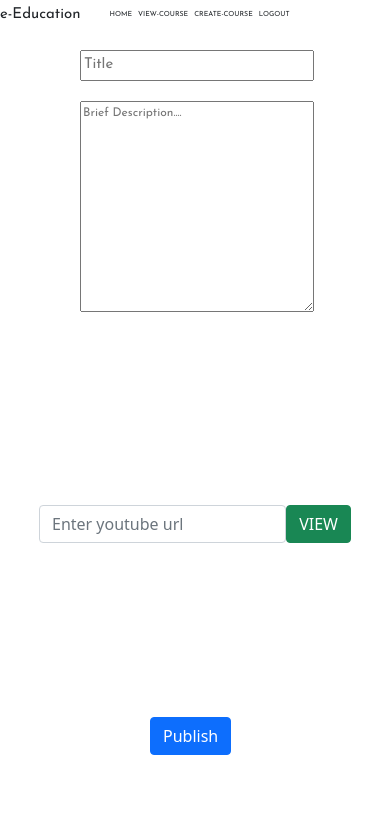
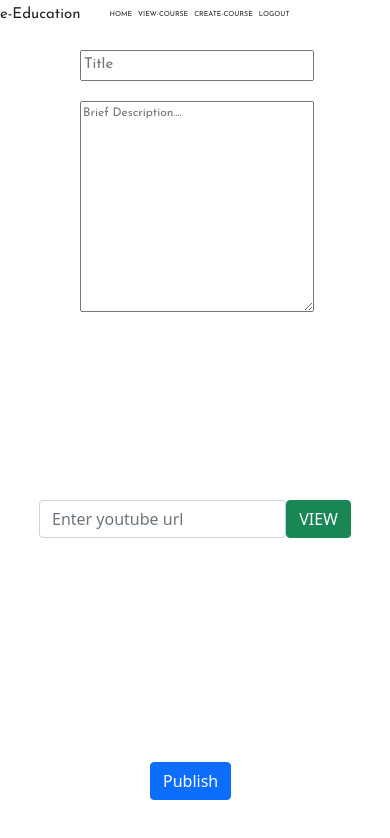
Before and after one commit to thilip2001/stepup_project1, a React (Create React App) app: page /create in a window 390 px wide. Shown: the top 838 px of the page. Built offline with nearby package versions, Linux system fonts and the light colour scheme.

Commit message:
media query added

```diff
--- a/src/pages/create/create.css
+++ b/src/pages/create/create.css
@@ -61,13 +61,12 @@
         height: 25vh;
         outline: grey;
         font-family: 'josefin sans',sans-serif;
-        margin-bottom: 5px;
     }
     .createSubmit{
         position: absolute;
         align-items: center;
         margin-left: 150px;
         margin-bottom: 50 px;
-        margin-top: 400px;
+        margin-top: 450px;
     }
 }
--- a/src/pages/youtube/youtube.css
+++ b/src/pages/youtube/youtube.css
@@ -50,7 +50,7 @@
     .error-msg{
       width: 100%;
       margin-left: 80px;
-      margin-top: 10px;
+      margin-top: 5px;
     }
     .wrapper .youtubeBox .player{
       width: 100%;
```
